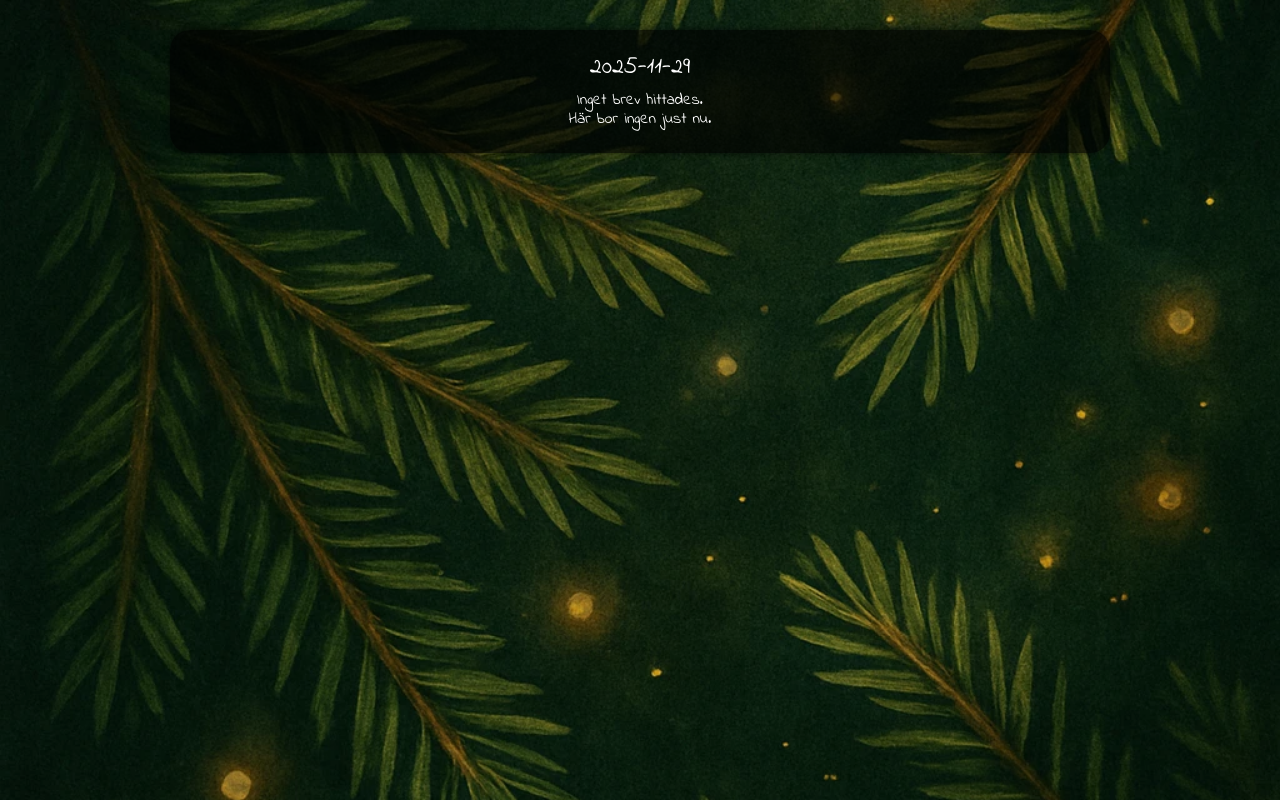
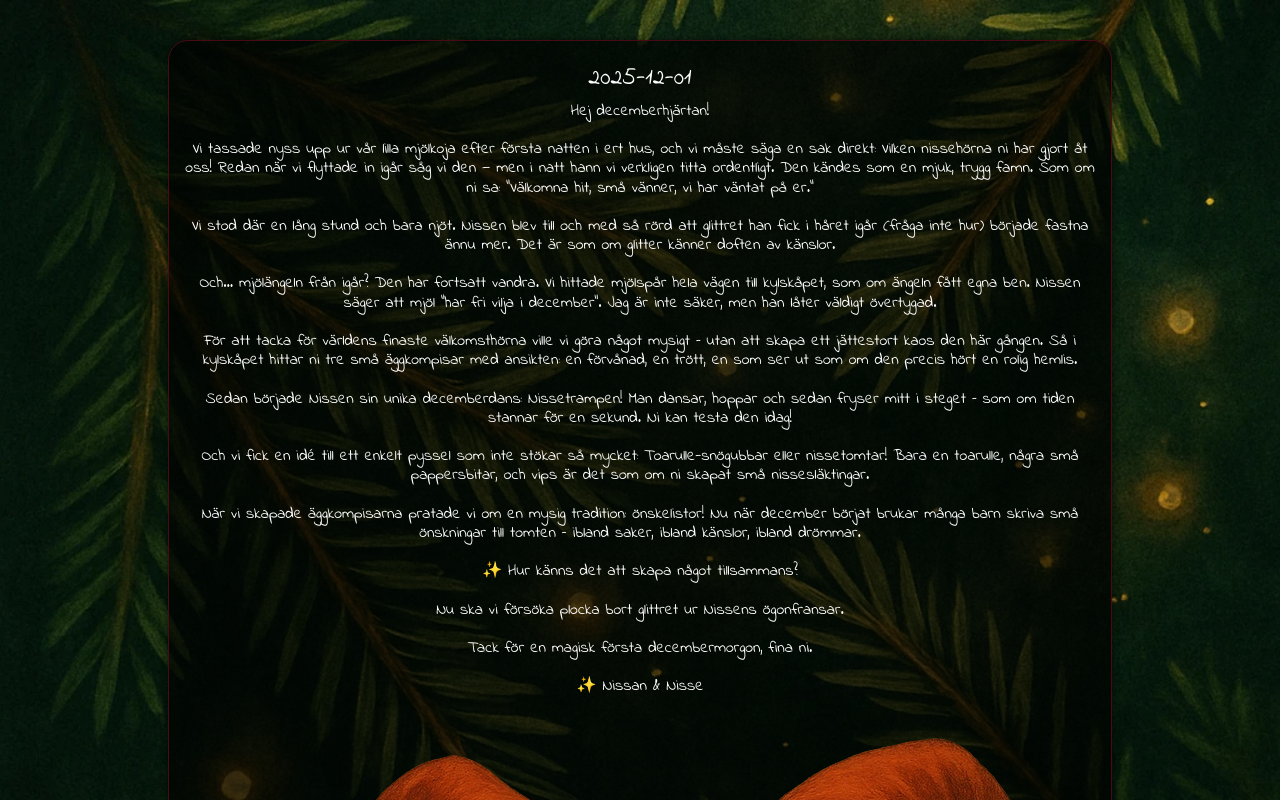
Before and after one commit to zaida-wiss/nissekalender, a plain HTML site: page index.html in a window 1280 px wide. Both pictures are taken after a click on the button "Öppna dagens lucka". Shown: the top 800 px of the page. Drawn offline with Linux system fonts and the light colour scheme; a web font is replaced by a local one.

Commit message:
mer städat i css filerna, men mer ska städas

```diff
--- a/css/components.css
+++ b/css/components.css
@@ -17,7 +17,7 @@ h3{
     background-color: var(--color-bg);
     box-shadow: var(--color-box-shadow);
     border-radius: var(--radius-lg);
-    width: 80%;
+    border: var(--color-primary) 1px solid;
     padding: var(--space-md);
     color: var(--color-text);
 }
@@ -25,7 +25,7 @@ h3{
 .start-screen, button{
     background-color: var(--color-bg);
     padding: var(--space-sm);
-    border-radius: var(--space-md);
+    border-radius: var(--radius-md);
     text-align: center;
     color: var(--color-text);
     width: 80%;
@@ -35,7 +35,7 @@ h3{
 }
 
 /* Bilder i komponenter */
-img {
+img .card{
     width: 200px;
     bottom: 20px;
 }
@@ -60,7 +60,7 @@ img {
 
 .open-btn:hover,
 .open-btn:focus {
-    background-color: var(--color-primary);
+    background-color: var(--color-accent);
     transform: scale(1.05);
 }
 .open-btn:focus-visible {
--- a/css/layout.css
+++ b/css/layout.css
@@ -11,7 +11,7 @@ html, body {
 
 body {
     display: grid;
-    padding: 10px;
+    padding: var(--space-sm);
 }
 .hero-bg {
     position: fixed;
@@ -42,15 +42,14 @@ body {
 /* Wrapper för dagens lucka */
 #todayLucka {
     display: none;
-    margin-top: 20px;
-    margin-bottom: 60px;
+    margin: var(--space-lg) 0;
     width: 90%;
     padding: 0px;
     grid-template-columns: 1fr;
     grid-auto-rows: auto;
     justify-items: center;
     line-height: 1.2;
-    gap: 20px 30px;
+    gap: var(--space-md) var(--space-lg);
 }
 
 #todayLucka.hidden {
@@ -60,3 +59,7 @@ body {
 #todayLucka.visible {
     display: grid;
 }
+
+.card {
+    max-width: 80%;
+}
--- a/js/main.js
+++ b/js/main.js
@@ -24,7 +24,7 @@ import { fadeIn } from "./utils/fade.js";
 // DATUM (live / test)
 // =============================
 let today = getToday();
-// today = "2025-12-01"; // testdatum vid behov
+ today = "2025-12-01"; // testdatum vid behov
 
 
 // =============================
```
